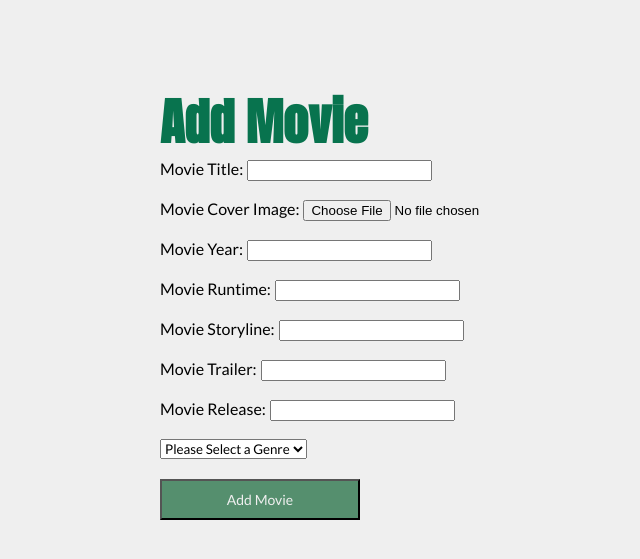
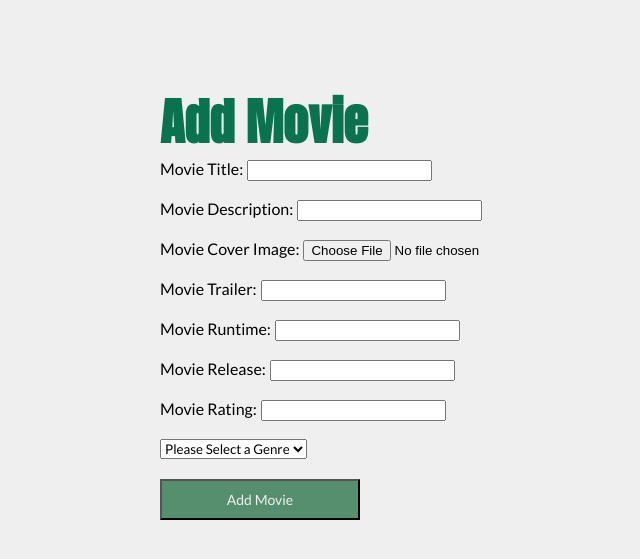
Before and after one commit to sydneybucc/bucci_sydney_customCMS, a PHP site: page /admin/admin_addmovie.php in a window 1280 px wide. Shown: the part 224-783 px from the top of the page, without its empty margins (498-1138 px from the left). Run offline with PHP 8.4, Linux system fonts and the light colour scheme; data comes from the database, SQL or seed files in the repository.

Commit message:
adding functionality

```diff
--- a/admin/admin_addmovie.php
+++ b/admin/admin_addmovie.php
@@ -7,15 +7,15 @@
     $genQuery = getAll($tbl);
 
 	if(isset($_POST['submit'])) {
-		$title = trim($_POST['title']);
-		$cover = $_FILES['cover'];
-		$year = trim($_POST['year']);
+        $title = trim($_POST['title']);
+        $desc = trim($_POST['desc']);
+        $cover = $_FILES['cover'];
+        $trailer = trim($_POST['trailer']);
 		$runtime = trim($_POST['runtime']);
-		$storyline = trim($_POST['storyline']);
-		$trailer = trim($_POST['trailer']);
-		$release = trim($_POST['release']);
+        $release = trim($_POST['release']);
+        $rating = trim($_POST['rating']);
 		$genre = $_POST['genList'];
-		$uploadMovie = addMovie($title, $cover, $year, $runtime, $storyline, $trailer, $release, $genre);
+		$uploadMovie = addMovie($title, $desc, $cover, $trailer, $runtime, $release, $rating, $genre);
 		$message = $uploadMovie;
 
 
@@ -41,18 +41,18 @@
     <form action="admin_addMovie.php" method="post" enctype="multipart/form-data">
         <label class="formStyle">Movie Title:</label>
         <input type="text" value="" name="title" value=""><br><br>
+        <label class="formStyle">Movie Description:</label>
+        <input type="text" value="" name="desc" value=""><br><br>
         <label class="formStyle">Movie Cover Image:</label>
         <input type="file" value="" name="cover" value=""><br><br>
-        <label class="formStyle">Movie Year:</label>
-        <input type="text" value="" name="year" value=""><br><br>
+        <label class="formStyle">Movie Trailer:</label>
+        <input type="text" value="" name="trailer" value=""><br><br>
         <label class="formStyle">Movie Runtime:</label>
         <input type="text" value="" name="runtime" value=""><br><br>
-        <label class="formStyle">Movie Storyline:</label>
-        <input type="text" value="" name="storyline" value=""><br><br>
-        <label class="formStyle">Movie Trailer:</label>
-        <input type="text" value="" name="trailer" value=""><br><br>
         <label class="formStyle">Movie Release:</label>
         <input type="text" value="" name="release" value=""><br><br>
+        <label class="formStyle">Movie Rating:</label>
+        <input type="text" value="" name="rating" value=""><br><br>
         <select class="formStyle" name="genList">
         	<option value="">Please Select a Genre</option>
         <?php while($row= mysqli_fetch_array($genQuery)){
--- a/admin/admin_index.php
+++ b/admin/admin_index.php
@@ -18,7 +18,10 @@
 	<?php echo "<h2>Hello!</h2>" ?>
 	<a href ="admin_createuser.php">Create User</a>
 	<a href ="admin_edituser.php">Edit User</a>
-	<a href ="admin_deleteuser.php">Delete</a>
+	<a href ="admin_deleteuser.php">Delete User</a>
+	<a href ="admin_addmovie.php">Add Movie</a>
+	<a href ="admin_deletemovie.php">Delete Movie</a>
+	<a href ="admin_editall.php">Edit Movies</a>
 	<a href ="phpscripts/caller.php?caller_id=logout">Sign Out</a>
 </div>
 </body>
--- a/admin/phpscripts/addmovie.php
+++ b/admin/phpscripts/addmovie.php
@@ -1,5 +1,5 @@
 <?php
-	function addMovie($title, $cover, $year, $runtime, $storyline, $trailer, $release, $genre){
+	function addMovie($title, $desc, $cover, $trailer, $runtime, $release, $rating, $genre){
 		//echo "From addmovie.php";
 		include('connect.php');
 
@@ -19,10 +19,12 @@
 
 	//	$size = getimagesize($orig);
 	//echo $size[1];
-			 $addString = "INSERT INTO tbl_movies VALUES (NULL,'{$cover['name']}','{$title}','{$year}','{$runtime}','{$storyline}','{$trailer}','{$release}')";
+			//  $addString = "INSERT INTO tbl_movies VALUES (NULL,'{$cover['name']}','{$title}','{$year}','{$runtime}','{$storyline}','{$trailer}','{$release}')";
+			 $addString = "INSERT INTO tbl_movies (movies_title, movies_desc, movies_cover, movies_trailer, movies_runtime, movies_release, movies_rating) VALUES ('{$title}', '{$desc}', '{$cover}', '{$trailer}', '{$runtime}', '{$release}', '{$rating}')";
+			//  ^^^ $addString gets mad at me and throws an error but it doesn't seem to negatively effect anything?
 
 
-			 //echo $addString;
+			//  echo $addString;
 			 $addQuery = mysqli_query($link,$addString);
 			 if($addQuery){
 				$qstring = "SELECT * FROM tbl_movies ORDER BY movies_id DESC LIMIT 1";
--- a/admin/phpscripts/user.php
+++ b/admin/phpscripts/user.php
@@ -2,9 +2,11 @@
 
 	function createUser($fname, $username, $password, $email, $userlvl){
 		include('connect.php');
-		$userString = "INSERT INTO tbl_user VALUES(NULL, '{$fname}', '{$username}', '{$password}', '{$email}', NULL, '{$userlvl}', 'no')";
-//		echo $userString;
+		// $userString = "INSERT INTO tbl_user VALUES(NULL, '{$fname}', '{$username}', '{$password}', '{$email}', NULL, '{$userlvl}', 'no')";
+		$userString = "INSERT INTO tbl_user (user_fname, user_name, user_pass, user_email) VALUES ('{$fname}', '{$username}', '{$password}', '{$email}')";
+		//echo $userString;
 		$userQuery = mysqli_query($link, $userString);
+		// echo $userQuery;
 		if($userQuery) {
 			redirect_to("admin_index.php");
 		}else{
@@ -39,7 +41,7 @@
 		if($delquery){
 			redirect_to("../admin_index.php");
 		}else{
-			$message = "Fuck, call security!";
+			$message = "Call security!";
 			return $message;
 		}
 
```
Also changed, not shown: admin/admin_deletemovie.php (added, +28 -0 lines).
